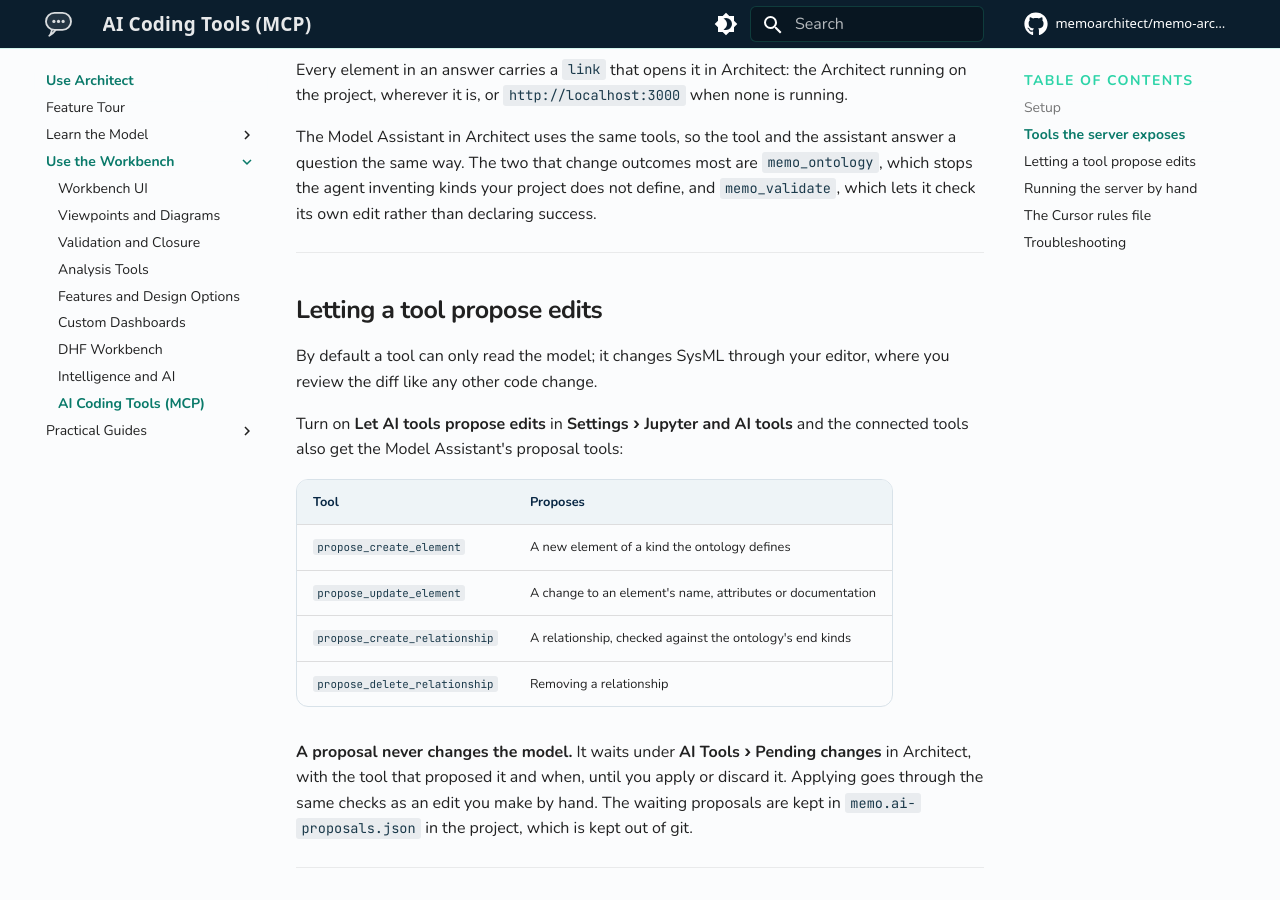
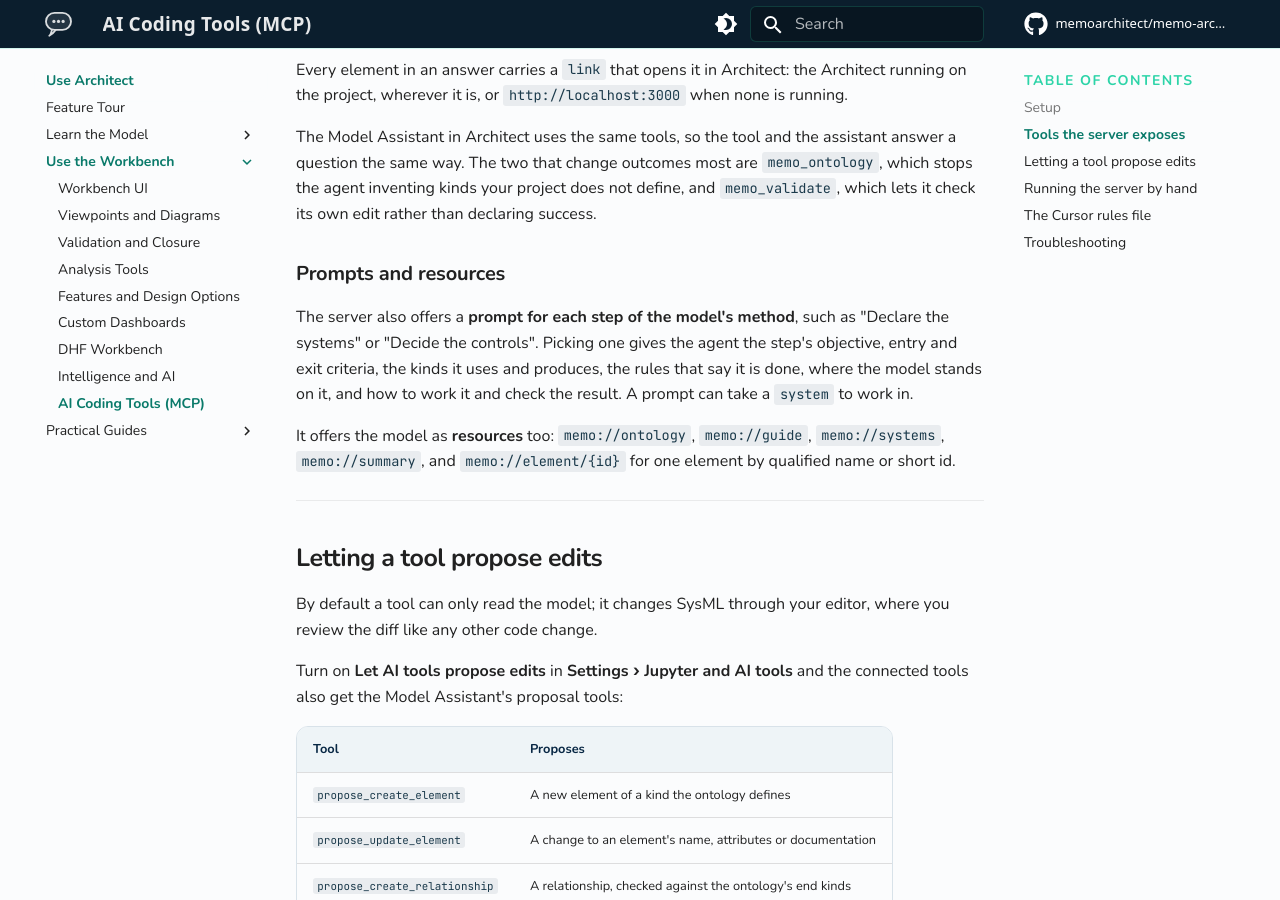
Before and after one commit to memoarchitect/memo-architect, an MkDocs documentation site: the page built from docs/src/users/mcp-cursor.md, in a window 1280 px wide and 900 px high, scrolled down 2156 px. Built offline with MkDocs 1.6.1 and Material for MkDocs 9.7.7, drawn with Linux system fonts in a browser that asks for light colours; comment, search, counter and statistics services are not loaded.

Commit message:
Docs: MCP prompts per method step and resources
Co-Authored-By: Claude Opus 5.5 <noreply@anthropic.com>

```diff
--- a/docs/src/users/mcp-cursor.md
+++ b/docs/src/users/mcp-cursor.md
@@ -70,6 +70,16 @@ question the same way. The two that change outcomes most are `memo_ontology`, wh
 the agent inventing kinds your project does not define, and `memo_validate`, which lets it
 check its own edit rather than declaring success.
 
+### Prompts and resources
+
+The server also offers a **prompt for each step of the model's method**, such as "Declare the systems"
+or "Decide the controls". Picking one gives the agent the step's objective, entry and exit criteria,
+the kinds it uses and produces, the rules that say it is done, where the model stands on it, and how
+to work it and check the result. A prompt can take a `system` to work in.
+
+It offers the model as **resources** too: `memo://ontology`, `memo://guide`, `memo://systems`,
+`memo://summary`, and `memo://element/{id}` for one element by qualified name or short id.
+
 ---
 
 ## Letting a tool propose edits
```
